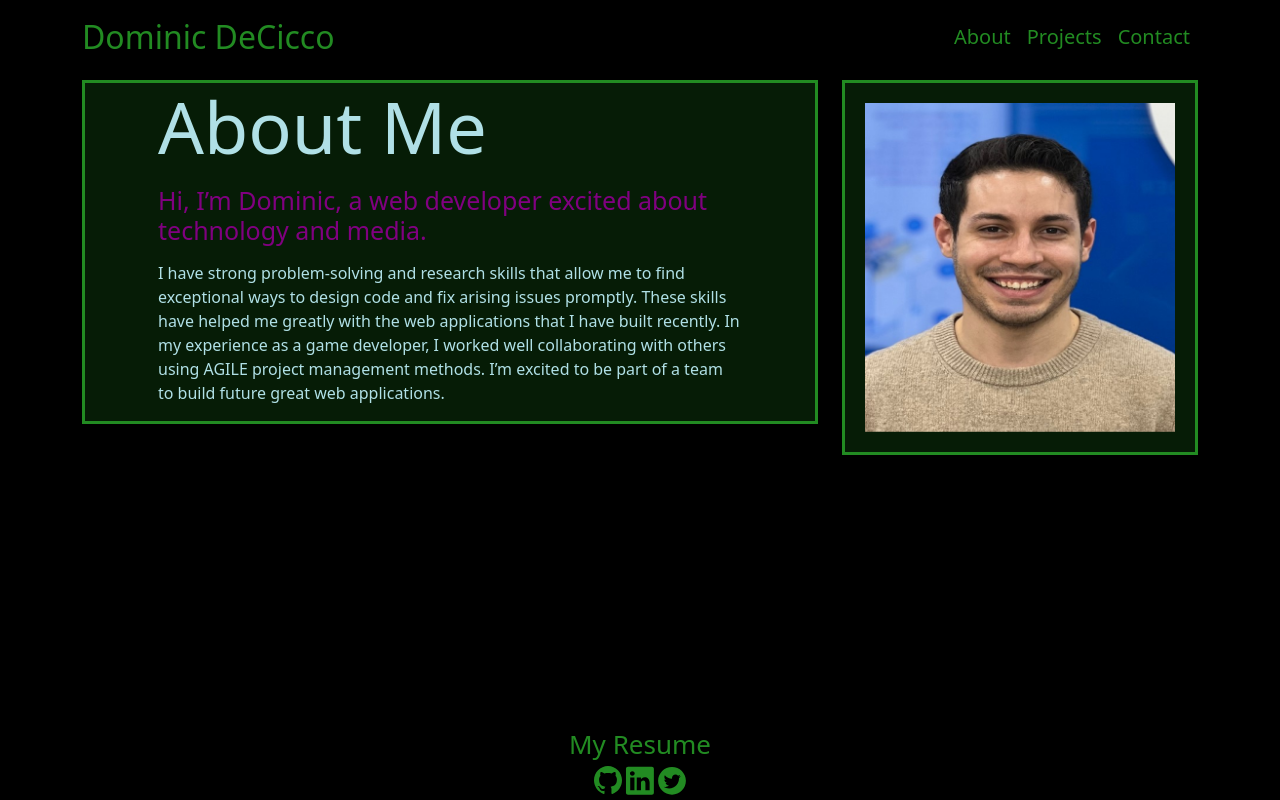
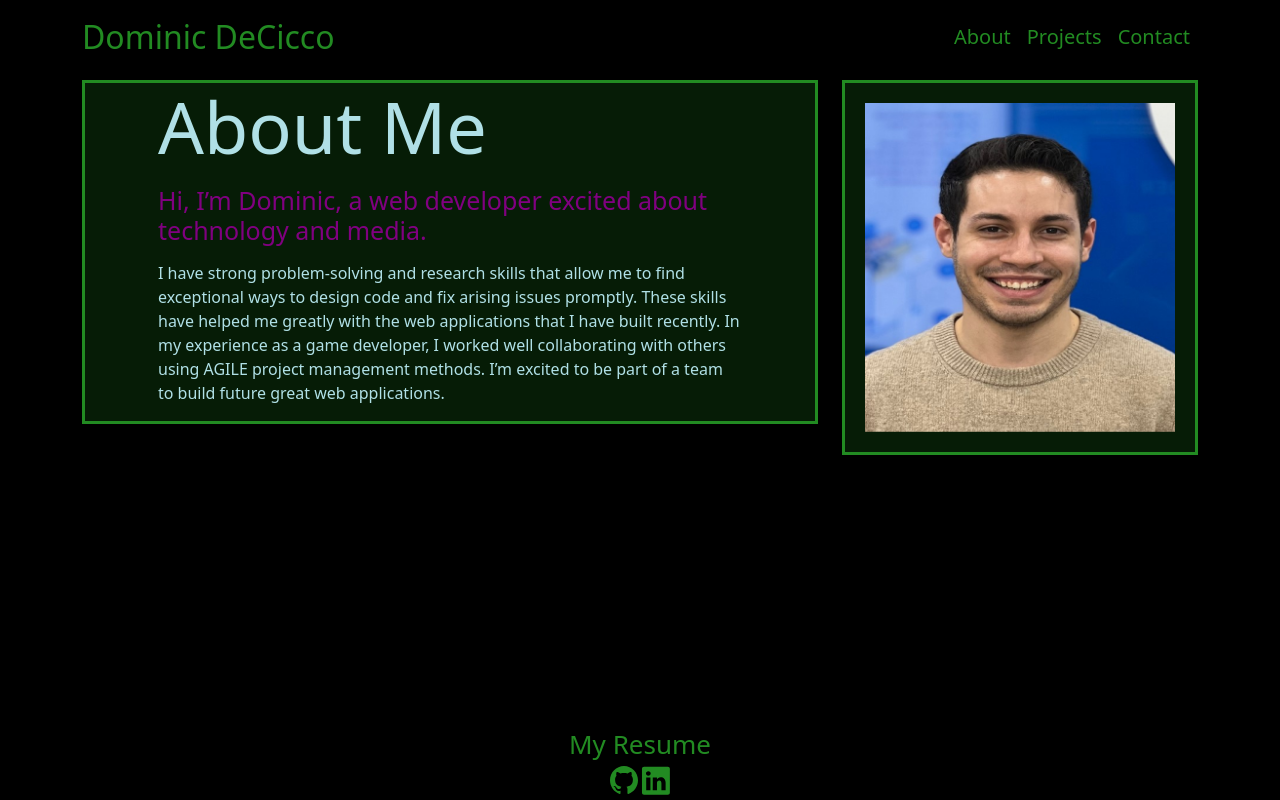
Before and after one commit to ddecicco330web/portfolio, a React (Create React App) app: page / in a window 1280 px wide. Built offline with nearby package versions, Linux system fonts and the light colour scheme.

Commit message:
Delete Twitter Icon

```diff
--- a/src/components/footer-view/footer-view.jsx
+++ b/src/components/footer-view/footer-view.jsx
@@ -52,23 +52,6 @@ const FooterView = () => {
               }}
             />
           </a>
-          <a
-            className="icon-parent"
-            href="https://twitter.com/decicco330"
-            target="blank"
-          >
-            <div
-              className="icon"
-              style={{
-                maskImage: `url(${
-                  process.env.PUBLIC_URL + '/imgs/twitter_icon.svg'
-                })`,
-                WebkitMaskImage: `url(${
-                  process.env.PUBLIC_URL + '/imgs/twitter_icon.svg'
-                })`
-              }}
-            />
-          </a>
         </Col>
       </Row>
     </Container>
```
